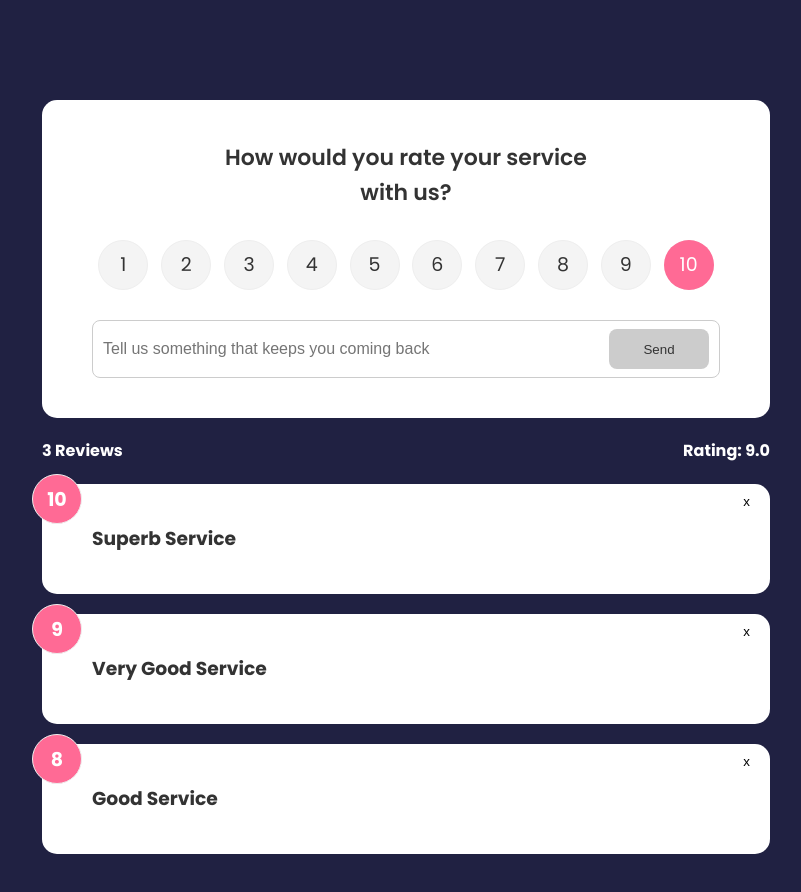
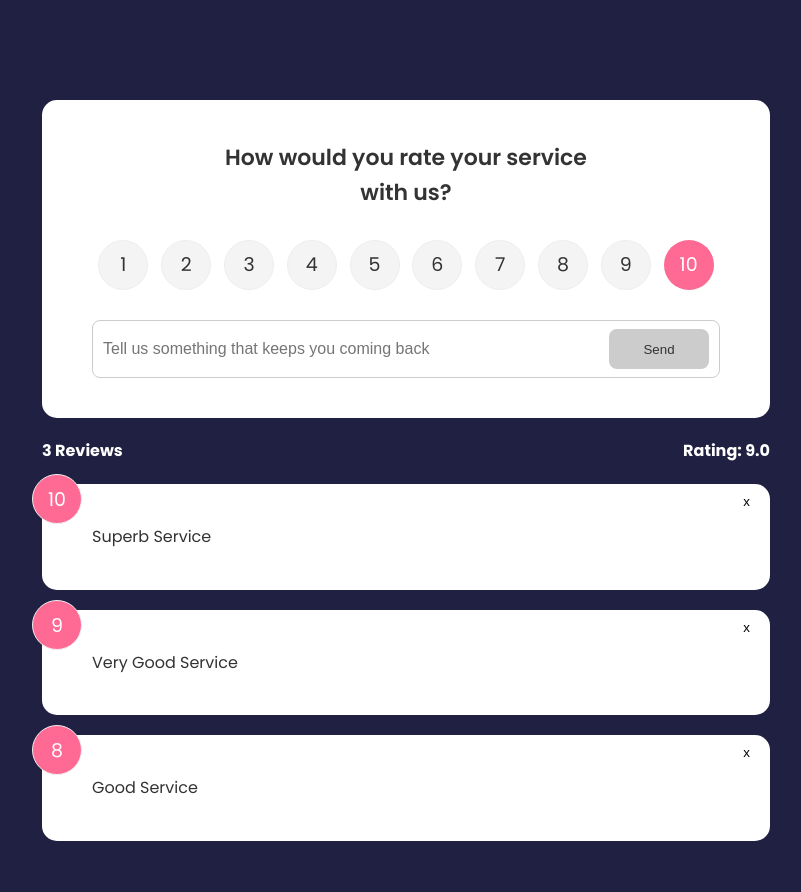
Before and after one commit to nuwandm/svelte-feedback-app, a Svelte app: page / in a window 1280 px wide. Shown: the top 892 px of the page, without its empty margins (234-1035 px from the left). Built offline with nearby package versions, Linux system fonts and the light colour scheme.

Commit message:
added inbuilt transitions from svelte

```diff
--- a/src/Components/FeedbackForm.svelte
+++ b/src/Components/FeedbackForm.svelte
@@ -29,6 +29,7 @@
       id: uuidv4(),
     });
     text = "";
+    btnDisabled = true;
   };
 
   const handleSelect = (e) => (rating = e.detail);
--- a/src/Components/FeedbackList.svelte
+++ b/src/Components/FeedbackList.svelte
@@ -1,10 +1,11 @@
 <script>
   import FeedbackItem from "./FeedbackItem.svelte";
+  import { fade, scale } from "svelte/transition";
   export let feedback = [];
 </script>
 
 <main>
   {#each feedback as fb (fb.id)}
-    <h3><FeedbackItem {fb} on:feedback-delete /></h3>
+    <div in:scale out:fade><FeedbackItem {fb} on:feedback-delete /></div>
   {/each}
 </main>
```
